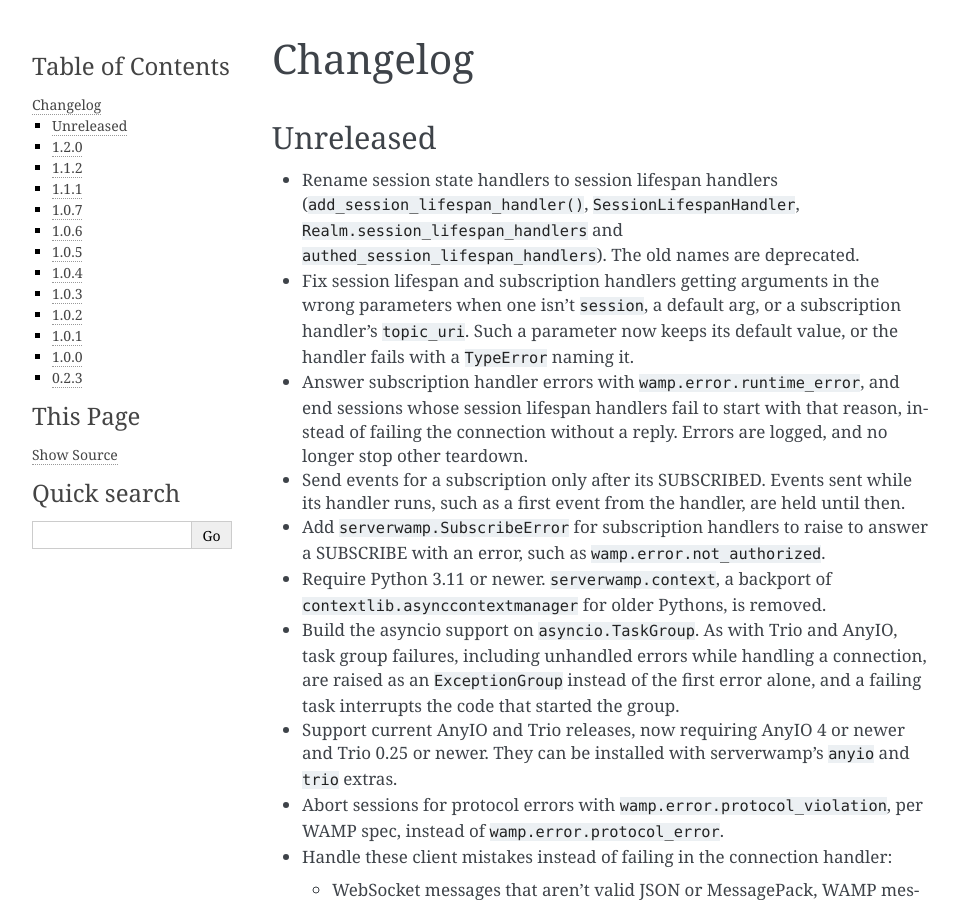
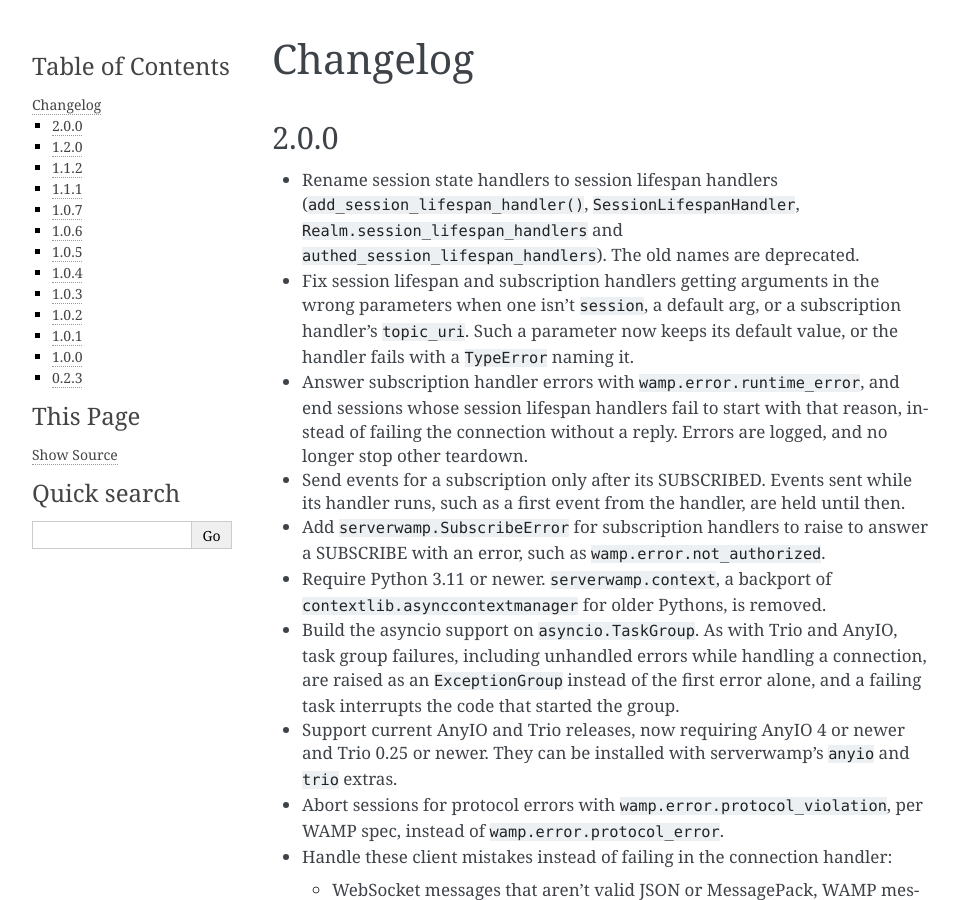
Before and after one commit to JustinTArthur/serverwamp, a Sphinx documentation site: the page built from docs/changelog.rst, in a window 1280 px wide and 900 px high. Shown: the whole window, without its empty margins (148-1107 px from the left). Built offline with Sphinx 7.4.7, drawn with Linux system fonts in a browser that asks for light colours.

Commit message:
Version 2.0.0.
Co-Authored-By: Claude Opus 5.5 <noreply@anthropic.com>

```diff
--- a/docs/changelog.rst
+++ b/docs/changelog.rst
@@ -1,10 +1,10 @@
 Changelog
 =========
 
-.. _serverwamp-changelog-unreleased:
+.. _serverwamp-changelog-2.0.0:
 
-Unreleased
-----------
+2.0.0
+-----
 
 * Rename session state handlers to session lifespan handlers
   (``add_session_lifespan_handler()``, ``SessionLifespanHandler``,
--- a/pyproject.toml
+++ b/pyproject.toml
@@ -4,7 +4,7 @@ build-backend = "hatchling.build"
 
 [project]
 name = "serverwamp"
-version = "1.2.0"
+version = "2.0.0"
 description = "Components that add Web Application Messaging Protocol features to WebSocket servers."
 readme = "README.md"
 license = "MIT"
```
